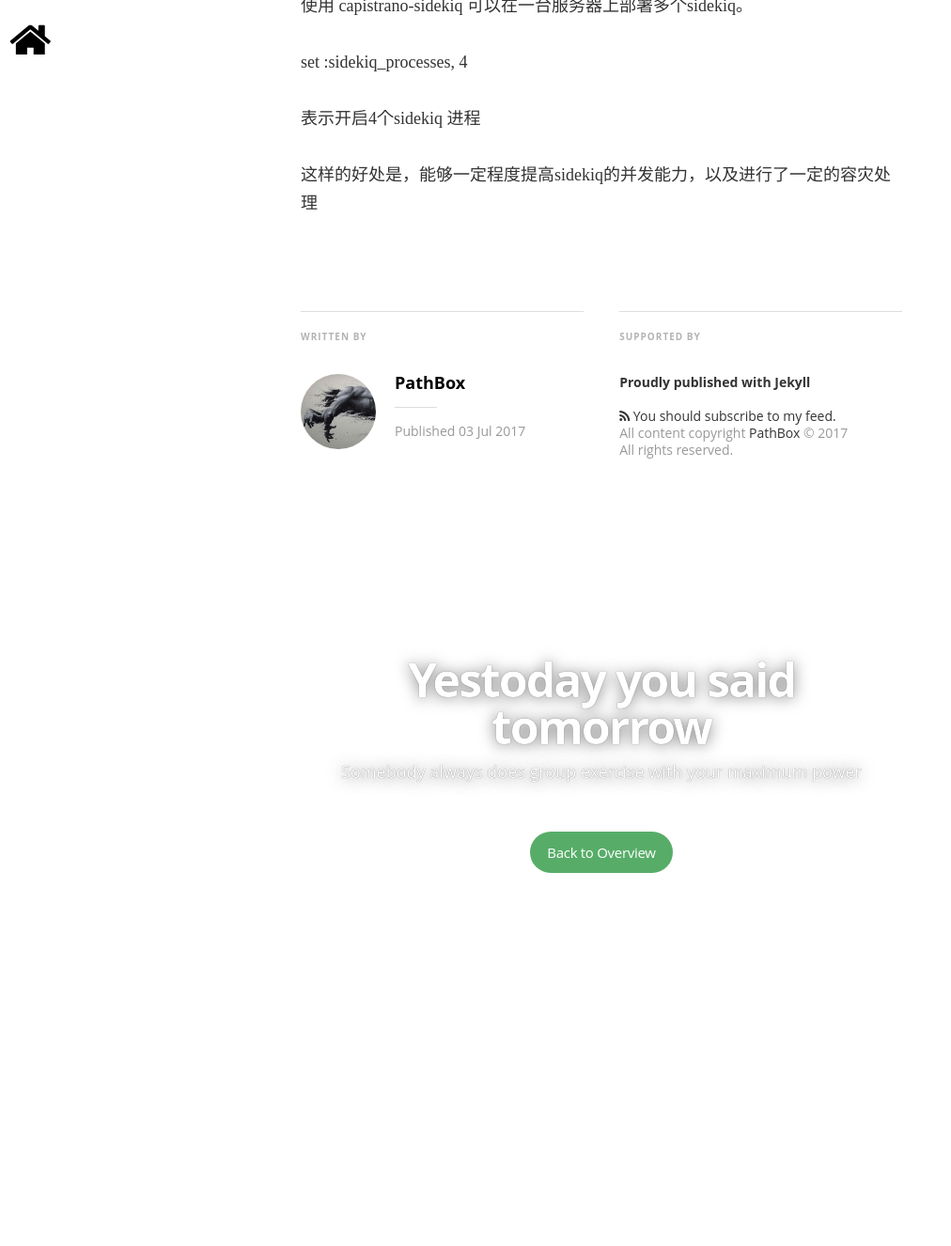
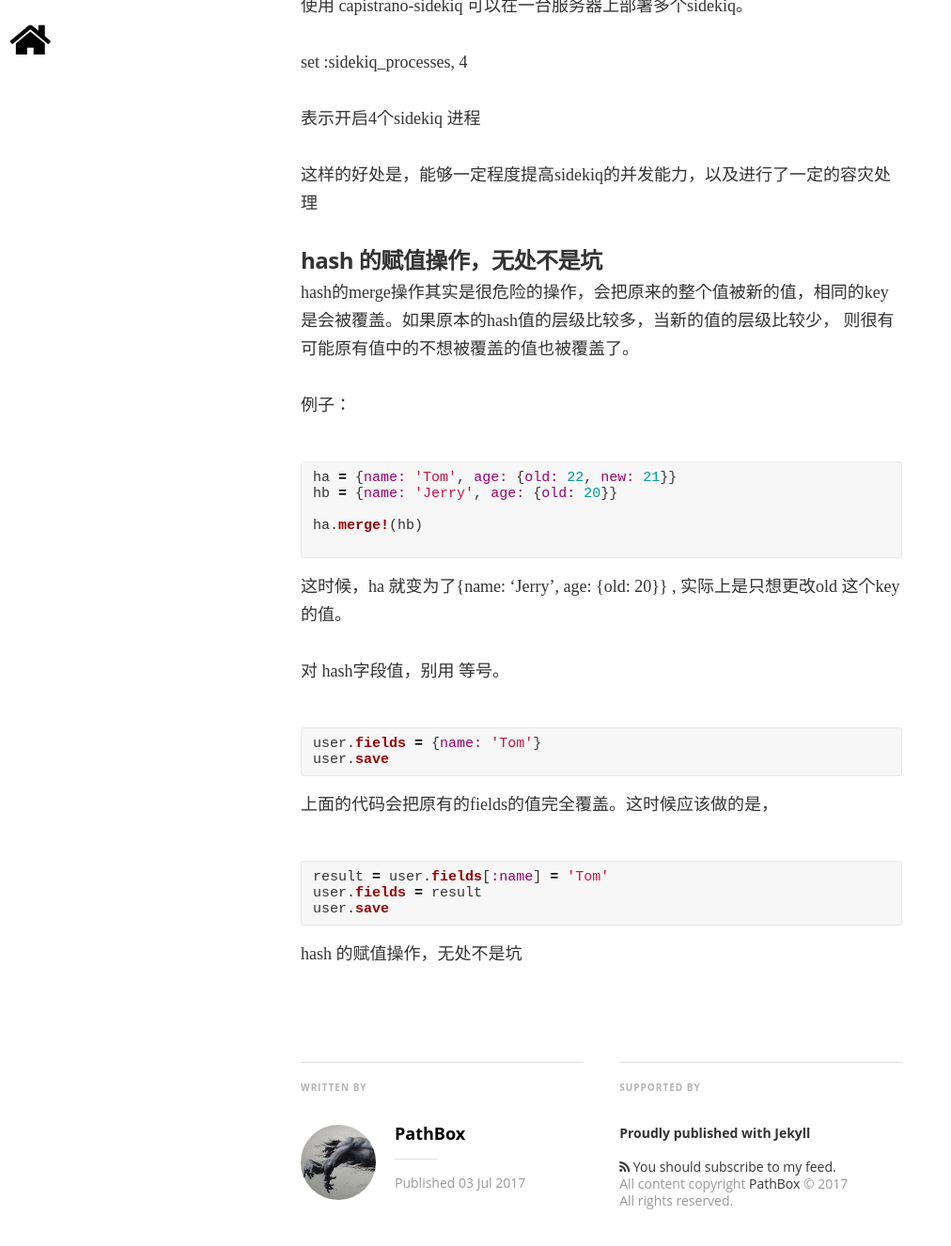
Before and after one commit to pathbox/pathbox.github.io, a Jekyll site: the page built from _posts/2017-07-03-work-summary-in-Udesk-six.md, in a window 1280 px wide and 1400 px high, scrolled down 5888 px. Shown: the top 1326 px of the window at 94% size, without its empty margins (0-1012 px from the left). Built offline with Jekyll 4.4.1, drawn with Linux system fonts in a browser that asks for light colours; nearby versions of some CDN libraries; some web fonts are replaced; comment, search, counter and statistics services are not loaded; before the commit the page ends 6907 px from its top, so only the background shows below that.

Commit message:
hash 的赋值操作，无处不是坑

````diff
--- a/_posts/2017-07-03-work-summary-in-Udesk-six.md
+++ b/_posts/2017-07-03-work-summary-in-Udesk-six.md
@@ -158,3 +158,35 @@ set :sidekiq_processes, 4
 表示开启4个sidekiq 进程
 
 这样的好处是，能够一定程度提高sidekiq的并发能力，以及进行了一定的容灾处理
+
+##### hash 的赋值操作，无处不是坑
+hash的merge操作其实是很危险的操作，会把原来的整个值被新的值，相同的key是会被覆盖。如果原本的hash值的层级比较多，当新的值的层级比较少，
+则很有可能原有值中的不想被覆盖的值也被覆盖了。
+
+例子：
+```ruby
+ha = {name: 'Tom', age: {old: 22, new: 21}}
+hb = {name: 'Jerry', age: {old: 20}}
+
+ha.merge!(hb)
+
+```
+
+这时候，ha 就变为了{name: 'Jerry', age: {old: 20}} , 实际上是只想更改old 这个key的值。
+
+对 hash字段值，别用 等号。
+
+```ruby
+user.fields = {name: 'Tom'}
+user.save
+```
+
+上面的代码会把原有的fields的值完全覆盖。这时候应该做的是，
+
+```ruby
+result = user.fields[:name] = 'Tom'
+user.fields = result
+user.save
+```
+
+hash 的赋值操作，无处不是坑
````
